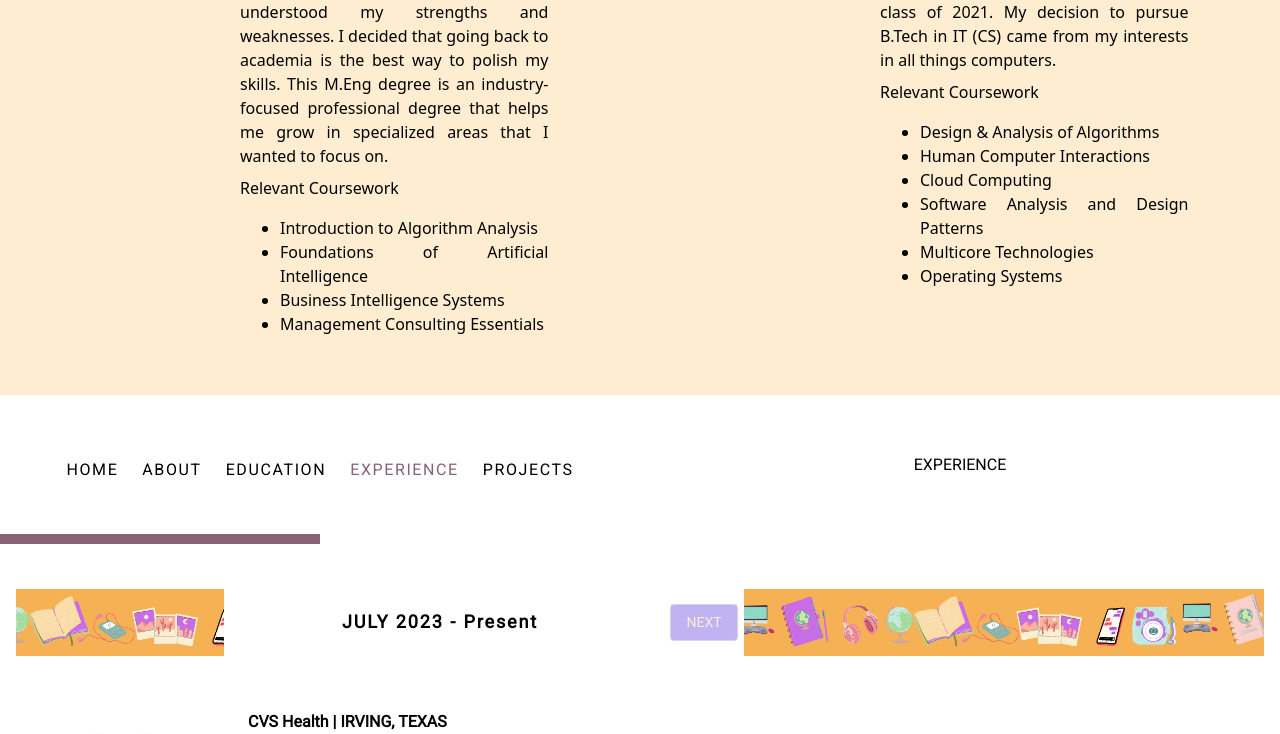
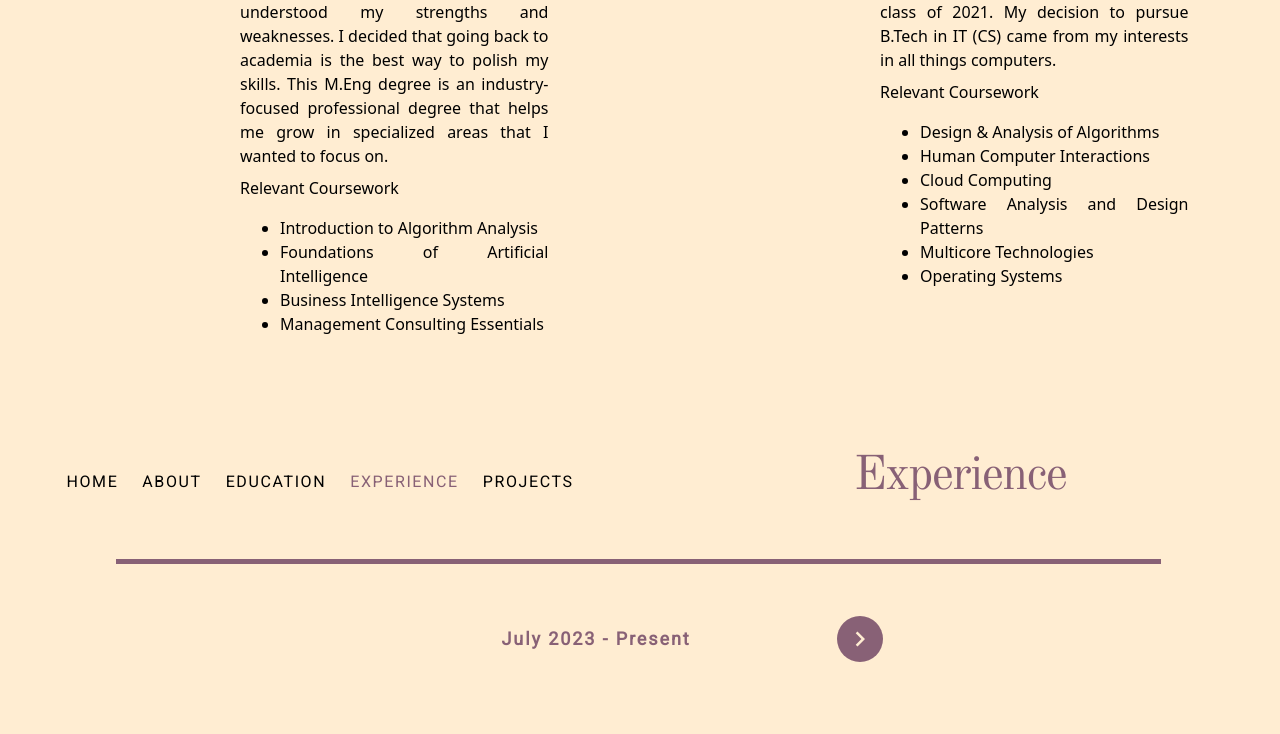
Before and after one commit to rachanac16/reflection, a React (Create React App) app: page / in a window 1280 px wide. Shown: the part 2005-2739 px from the top of the page. Built offline with nearby package versions, Linux system fonts and the light colour scheme.

Commit message:
feat: Experience enhanced, UI updates (#9)
* ui updates for experience

* enhancement to experience

```diff
--- a/src/App.css
+++ b/src/App.css
@@ -80,6 +80,10 @@
   background-size: cover;
 }
 
+.display-stretch{
+  align-items: stretch;
+}
+
 
 .display-flex-end{
   display: flex;
@@ -98,6 +102,7 @@
   text-align: justify;
   text-justify: inter-word;
 }
+
 
 .sub-header-2{
   /* font-family: system-ui, -apple-system, BlinkMacSystemFont, 'Segoe UI', Roboto, Oxygen, Ubuntu, Cantarell, 'Open Sans', 'Helvetica Neue', sans-serif; */
@@ -184,6 +189,34 @@
   align-items: center;
 }
 
+.icon-button{
+  animation: shake 0.2s ease-out;
+  animation-duration: 5s;
+}
+.icon-button:hover{
+  color: var(--primary);
+}
+
+@keyframes shake {
+  10%, 90% {
+    transform: translate3d(-1px, 0, 0);
+  }
+  20%, 80% {
+    transform: translate3d(2px, 0, 0);
+  }
+  30%, 50%, 70% {
+    transform: translate3d(-4px, 0, 0);
+  }
+  40%, 60% {
+    transform: translate3d(4px, 0, 0);
+  }
+}
+.center-flex-stretch{
+  display: flex;
+  align-items: stretch;
+  justify-content: center;
+}
+
 .display-flex-start{
   display: flex;
   justify-content: center;
@@ -215,16 +248,21 @@
 }
 
 .progress{
-  width: 25%;
+  width: 99%;
   background-color: var(--primary);
-  height: 10px;
+  height: 5px;
   transition: all 1s ease;
 }
 
-.progress:hover{
-  width: 50%;
+.progress-remaining{
+  width: 0%;
+  background-color: var(--primary);
+  border-color: var(--secondary);
+  height: 0px;
+  border-width: 2.5px;
+  border-style: dashed;
+  transition: all 1s ease;
 }
-
 
 .education-container{
   height:100%;
--- a/src/components/EducationRecord.js
+++ b/src/components/EducationRecord.js
@@ -66,8 +66,8 @@ function EducationRecord(props) {
         <Grid item className="content body">
           <div>Relevant Coursework</div>
           <ul>
-            {record.relevantCoursework.map((course) => (
-              <li>{course}</li>
+            {record.relevantCoursework.map((course, i) => (
+              <li key={i}>{course}</li>
             ))}
           </ul>
         </Grid>
--- a/src/components/ExperienceData.js
+++ b/src/components/ExperienceData.js
@@ -4,69 +4,69 @@ import deesha from "../assets/icons/deesha.jpg";
 import cvs from "../assets/icons/cvs.png";
 
 const ExperienceData = [
+  // {
+  //   id: 0,
+  //   shortName: "otb",
+  //   companyName: "OTB INNOVTECH LLP.",
+  //   position: "ANDROID APPLICATION DEVELOPER INTERN",
+  //   location: "MUMBAI, INDIA",
+  //   date: "MAY 2019 - JULY 2019",
+  //   description: [
+  //     "Designed an Android Application to track 100+ salespersons in real-time on the field with integrated features like booking orders and updating inventory which led to saving 2 hours per salesperson in traveling and eliminated 10 hours of delay caused by decisions made manually",
+  //     "Used Android Studio in Java; XML, PHP for REST API; AsyncTask for background threads; Firebase for real-time notifications",
+  //   ],
+  //   icon: otb,
+  //   skills: "Android Studio | Java | Firebase | Javascript | REST API",
+  // },
   {
     id: 0,
-    shortName: "otb",
-    companyName: "OTB INNOVTECH LLP.",
-    position: "ANDROID APPLICATION DEVELOPER INTERN",
-    location: "MUMBAI, INDIA",
-    date: "MAY 2019 - JULY 2019",
-    description: [
-      "Designed an Android Application to track 100+ salespersons in real-time on the field with integrated features like booking orders and updating inventory which led to saving 2 hours per salesperson in traveling and eliminated 10 hours of delay caused by decisions made manually",
-      "Used Android Studio in Java; XML, PHP for REST API; AsyncTask for background threads; Firebase for real-time notifications",
-    ],
-    icon: otb,
-    skills: "Android Studio | Java | Firebase | Javascript | REST API",
-  },
-  {
-    id: 1,
     shortName: "jpmc",
-    companyName: "JPMORGAN CHASE & CO.",
-    position: "SOFTWARE ANALYST INTERN",
-    location: "MUMBAI, INDIA",
-    date: "JUNE 2020 - JULY 2020",
+    companyName: "JPMorgan Chase & Co.",
+    position: "Software Analyst Intern",
+    location: "Mumbai, India",
+    date: "June 2020 - July 2020",
     description: [
       "Developed a Web Application using Spring-boot, ReactJS, and MySQL for handling daily activities of an NGO and providing a seamless volunteer experience with dynamic schedules that used a heuristic approach for organizing events",
     ],
     icon: JPMorgan,
     skills: "Spring Boot | Java | React.js | HTML | Javascript",
   },
+  // {
+  //   id: 2,
+  //   shortName: "deesha",
+  //   companyName: "DEESHA TRADE ENDEAVORS PVT. LTD.",
+  //   position: "BACKEND DEVELOPER INTERN",
+  //   location: "MUMBAI, INDIA",
+  //   date: "MARCH 2021 - APRIL 2021",
+  //   description: [
+  //     "Developed the application, tested, and maintained 10+ endpoints using Spring boot for an auction system of tea products",
+  //     "Improved the database to store the client information and the auction details for fast and real-time querying",
+  //   ],
+  //   icon: deesha,
+  //   skills: "Spring Boot | Java | Design Patterns | REST API | React.js",
+  // },
   {
-    id: 2,
-    shortName: "deesha",
-    companyName: "DEESHA TRADE ENDEAVORS PVT. LTD.",
-    position: "BACKEND DEVELOPER INTERN",
-    location: "MUMBAI, INDIA",
-    date: "MARCH 2021 - APRIL 2021",
-    description: [
-      "Developed the application, tested, and maintained 10+ endpoints using Spring boot for an auction system of tea products",
-      "Improved the database to store the client information and the auction details for fast and real-time querying",
-    ],
-    icon: deesha,
-    skills: "Spring Boot | Java | Design Patterns | REST API | React.js",
-  },
-  {
-    id: 3,
+    id: 1,
     shortName: "jpmc",
-    companyName: "JPMORGAN CHASE & CO.",
-    position: "SOFTWARE ANALYST",
-    location: "MUMBAI, INDIA",
-    date: "JULY 2021 - JULY 2022",
+    companyName: "JPMorgan Chase & Co.",
+    position: "Software Analyst",
+    location: "Mumbai India",
+    date: "July 2021 - July 2022",
     description: [
       "Responsible for providing automation using Python to existing monitoring applications in a DevOps and SRE role and taking responsibility for ad hoc requests for enhancements in internal applications",
       "Created an incident reporting system in Java, and AngularJS used across all business markets by more than 200+ people",
     ],
     icon: JPMorgan,
     skills:
-      "Python | Python Server Side | Java | Javascript | HTML | System Designs | Agile Methodologies | Scrum | CICD | Jules deployment",
+      "Python | Python Server Side | Java | Javascript | HTML | CI/CD | Jules deployment",
   },
   {
-    id: 4,
+    id: 2,
     shortName: "cvs",
     companyName: "CVS Health",
-    position: "CLOUD ENGINEER",
-    location: "IRVING, TEXAS",
-    date: "JULY 2023 - Present",
+    position: "Cloud Engineer",
+    location: "Irving, Texas",
+    date: "July 2023 - Present",
     description: [
       "Responsible for architecting and implementing cloud solutions",
       "Developing software solutions around client requirements in Python and Angular.",
--- a/src/components/ExperienceRecord.js
+++ b/src/components/ExperienceRecord.js
@@ -9,12 +9,21 @@ function ExperienceRecord(props) {
   }, [props.record]);
 
   return (
-    <Grid item container xs={12} md={12} lg={12} className="bg-white" p={2}>
-      <Grid item xs={2} md={2} lg={2} className="bg-primary dispaly-flex-start">
+    <Grid
+      item
+      container
+      xs={12}
+      md={12}
+      lg={12}
+      className="bg-secondary center-flex-stretch"
+      p={2}
+      sx={{ height: "60%" }}
+    >
+      <Grid item xs={2} md={2} lg={2} className="display-flex-center">
         <Avatar
           alt={record.companyName}
           src={record.icon}
-          sx={{ height: "15vw", width: "100%" }}
+          sx={{ height: "15vw", width: "15vw", borderRadius: "2rem" }}
           variant="square"
         />
       </Grid>
@@ -23,29 +32,41 @@ function ExperienceRecord(props) {
         container
         direction="column"
         xs={10}
-        md={10}
-        lg={10}
+        md={6}
+        lg={6}
         p={3}
         spacing={2}
       >
-        <Grid item className="sub-header-2">
-          {record.companyName} | {record.location}
+        <Grid item className="sub-header">
+          {record.companyName}
         </Grid>
-        <Grid item className="content"></Grid>
-        <Grid item className="content">
-          {record.position}
+
+        <Grid item className="body content">
+          {record.position}, {record.location}
         </Grid>
-        <Grid item className="content">
+        <Grid item>
+          <hr
+            style={{
+              color: "var(--primary)",
+              backgroundColor: "var(--primary)",
+              height: 2,
+              width: "100%",
+            }}
+          />
+        </Grid>
+        <Grid item className="body content">
           {record.desc}
         </Grid>
-        <Grid item className="content">
+        <Grid item className="body content">
           {record.skills}
         </Grid>
-        <Grid item className="content">
-          <div className="content-italic">KEY TAKEAWAYS</div>
+        <Grid item className="content body">
+          <div className="">Key Takeaways</div>
           <ul>
-            {record.description.map((course) => (
-              <li style={{ paddingBottom: "5px", width: "70%" }}>{course}</li>
+            {record.description.map((course, i) => (
+              <li style={{ paddingBottom: "5px" }} key={i}>
+                {course}
+              </li>
             ))}
           </ul>
         </Grid>
--- a/src/components/Navbar.js
+++ b/src/components/Navbar.js
@@ -6,21 +6,20 @@ function Navbar(props) {
     <Grid
       item
       container
-      xs={12}
       className={
         "center-flex " +
         (props.id !== "homelink" && props.id !== "projectslink"
           ? "navbar"
           : "navbar-contrast")
       }
-      spacing={{ xs: 1, md: 3, lg: 3 }}
+      columnSpacing={{ xs: 1, md: 3, lg: 3 }}
       style={{ paddingTop: "10px" }}
     >
       <Grid item>
         <a
           onClick={() => props.scrollTo("#home")}
           id="homelink"
-          className={props.id === "homelink" && "color-black"}
+          className={props.id === "homelink" ? "color-black" : ""}
         >
           HOME
         </a>
@@ -29,7 +28,7 @@ function Navbar(props) {
         <a
           onClick={() => props.scrollTo("#about")}
           id="aboutlink"
-          className={props.id === "aboutlink" && "color-primary"}
+          className={props.id === "aboutlink" ? "color-primary" : ""}
         >
           ABOUT
         </a>
@@ -38,7 +37,7 @@ function Navbar(props) {
         <a
           onClick={() => props.scrollTo("#education")}
           id="educationlink"
-          className={props.id === "educationlink" && "color-primary"}
+          className={props.id === "educationlink" ? "color-primary" : ""}
         >
           EDUCATION
         </a>
@@ -47,7 +46,7 @@ function Navbar(props) {
         <a
           onClick={() => props.scrollTo("#experience")}
           id="experiencelink"
-          className={props.id === "experiencelink" && "color-primary"}
+          className={props.id === "experiencelink" ? "color-primary" : ""}
         >
           EXPERIENCE
         </a>
@@ -56,7 +55,7 @@ function Navbar(props) {
         <a
           onClick={() => props.scrollTo("#projects")}
           id="projectslink"
-          className={props.id === "projectslink" && "color-black"}
+          className={props.id === "projectslink" ? "color-black" : ""}
         >
           PROJECTS
         </a>
--- a/src/pages/Experience.js
+++ b/src/pages/Experience.js
@@ -1,53 +1,73 @@
 import { Grid, IconButton, Button } from "@mui/material";
-import React, { useState } from "react";
+import React, { useEffect, useState } from "react";
 import KeyboardDoubleArrowDownIcon from "@mui/icons-material/KeyboardDoubleArrowDown";
+import ChevronRightIcon from "@mui/icons-material/ChevronRight";
+import ChevronLeftIcon from "@mui/icons-material/ChevronLeft";
 import Navbar from "../components/Navbar";
 import ExperienceData from "../components/ExperienceData";
 import ExperienceRecord from "../components/ExperienceRecord";
 import RestartAltIcon from "@mui/icons-material/RestartAlt";
+import Slide from "@mui/material/Slide";
 
 function Experience(props) {
   const [currentRecord, setCurrentRecord] = useState(0);
   const [showArrowLeft, setShowArrowLeft] = useState(false);
   const [showArrowRight, setShowArrowRight] = useState(true);
   const [experienceData, setExperienceData] = useState(ExperienceData);
-  const progressFactor = 100 / ExperienceData.length;
+  const [progressFactor, setProgressFactor] = useState(
+    100 / ExperienceData.length,
+  );
+
+  const setProgress = (width) => {
+    const progress = document.querySelector("#progress");
+    const progressRemaining = document.querySelector("#progress-remaining");
+    progressRemaining.style.width = width + "%";
+    progress.style.width = 99 - width + "%";
+    return width;
+  };
 
   const increaseCurrentRecord = () => {
-    if (currentRecord < experienceData.length - 2) {
+    const curr = currentRecord + 1;
+    if (curr > experienceData.length - 1) {
+      return;
+    }
+    if (curr === experienceData.length - 1) {
+      setShowArrowRight(false);
+      setShowArrowLeft(true);
+    } else if (curr > 0) {
       setShowArrowRight(true);
-      setShowArrowLeft(true);
-    } else {
-      setShowArrowRight(false);
-    }
-    const progress = document.querySelector("#progress");
-    progress.style.width = progressFactor * (currentRecord + 2) + "%";
-    setCurrentRecord(currentRecord + 1);
-  };
-
-  const decreaseCurrentRecord = () => {
-    if (currentRecord === experienceData.length - 1) {
-      setShowArrowRight(true);
-    } else if (currentRecord > 1) {
       setShowArrowLeft(true);
     } else {
       setShowArrowLeft(false);
     }
-    setCurrentRecord(currentRecord - 1);
-    const progress = document.querySelector("#progress");
-    progress.style.width = progressFactor * currentRecord + "%";
+    setProgress(progressFactor * curr);
+    setCurrentRecord(curr);
+  };
+
+  const decreaseCurrentRecord = () => {
+    const curr = currentRecord - 1;
+    if (curr < 0) {
+      return;
+    }
+    if (curr > 0) {
+      setShowArrowLeft(true);
+      setShowArrowRight(true);
+    } else {
+      setShowArrowLeft(false);
+    }
+    setProgress(progressFactor * curr);
+    setCurrentRecord(curr);
   };
 
   const resetCurrentRecord = () => {
     setCurrentRecord(0);
     setShowArrowLeft(false);
     setShowArrowRight(true);
-    const progress = document.querySelector("#progress");
-    progress.style.width = progressFactor + "%";
+    setProgress(0);
   };
 
   return (
-    <Grid container className="App-container" id="experience">
+    <Grid container className="App-container bg-secondary" id="experience">
       <Grid item container xs={12} md={6} lg={6} className="bg-white" p={5}>
         <Navbar scrollTo={props.scrollTo} id={"experiencelink"} />
       </Grid>
@@ -56,15 +76,23 @@ function Experience(props) {
         xs={12}
         md={6}
         lg={6}
-        className="main-header center-flex"
+        className="header color-primary center-flex bg-secondary"
         p={5}
       >
-        EXPERIENCE
+        Experience
       </Grid>
-      <Grid item xs={12} md={12} lg={12} className="bg-white" spacing={0}>
+      <Grid
+        item
+        container
+        xs={12}
+        md={12}
+        lg={12}
+        sx={{ paddingLeft: "7rem", paddingRight: "7rem", display: "flex" }}
+      >
+        <div className="progress-remaining" id="progress-remaining"></div>
         <div className="progress" id="progress"></div>
       </Grid>
-      <Grid item container xs={12} md={12} lg={12} className="bg-white">
+      <Grid item container xs={12} md={12} lg={12}>
         <Grid
           item
           container
@@ -74,7 +102,6 @@ function Experience(props) {
           className="content center-flex letter-spacing"
           p={2}
         >
-          <Grid item className="divider height100" xs={0} md={2} lg={2}></Grid>
           <Grid
             item
             container
@@ -90,20 +117,18 @@ function Experience(props) {
                 xs={2}
                 md={2}
                 lg={2}
-                className="content-big center-flex"
+                className="content-big center-flex icon-button"
               >
-                <Button
+                <IconButton
                   onClick={() => decreaseCurrentRecord()}
-                  variant="outlined"
-                  color="secondary"
-                  sx={{
-                    "&:hover": { color: "#c0b3f3", backgroundColor: "#ffffff" },
-                    backgroundColor: "#c0b3f3",
-                  }}
-                  className="button"
+                  sx={{ backgroundColor: "var(--primary)" }}
                 >
-                  PREV
-                </Button>
+                  <ChevronLeftIcon
+                    color="secondary"
+                    className="icon-button"
+                    sx={{ fontSize: "30px" }}
+                  />
+                </IconButton>
               </Grid>
             )}
             <Grid
@@ -111,40 +136,51 @@ function Experience(props) {
               xs={8}
               md={8}
               lg={showArrowLeft ? 8 : 10}
-              className="center-flex"
+              className="center-flex color-primary"
             >
               {experienceData[currentRecord].date}
             </Grid>
-            <Grid item xs={2} md={2} lg={2} className="center-flex">
-              {showArrowRight ? (
-                <Button
+            {showArrowRight ? (
+              <Grid
+                item
+                xs={2}
+                md={2}
+                lg={2}
+                className="center-flex icon-button"
+              >
+                <IconButton
                   onClick={() => increaseCurrentRecord()}
-                  variant="outlined"
-                  color="secondary"
-                  sx={{
-                    "&:hover": { color: "#c0b3f3", backgroundColor: "#ffffff" },
-                    backgroundColor: "#c0b3f3",
-                  }}
-                  className="button"
+                  sx={{ backgroundColor: "var(--primary)" }}
                 >
-                  NEXT
-                </Button>
-              ) : (
-                <IconButton onClick={() => resetCurrentRecord()}>
-                  <RestartAltIcon
-                    color="buttonColor"
-                    sx={{ fontSize: "40px", "&:hover": { color: "#c0b3f3" } }}
+                  <ChevronRightIcon
+                    color="secondary"
+                    className="icon-button"
+                    sx={{ fontSize: "30px" }}
                   />
                 </IconButton>
-              )}
-            </Grid>
+              </Grid>
+            ) : (
+              <Grid item xs={2} md={2} lg={2} className="center-flex">
+                <IconButton
+                  onClick={() => resetCurrentRecord()}
+                  sx={{ backgroundColor: "var(--primary)" }}
+                >
+                  <RestartAltIcon
+                    color="secondary"
+                    sx={{
+                      fontSize: "30px",
+                      "&hover": { color: "var(--primary" },
+                    }}
+                  />
+                </IconButton>
+              </Grid>
+            )}
           </Grid>
-          <Grid item className="divider height100" xs={0} md={5} lg={5}></Grid>
         </Grid>
       </Grid>
       <ExperienceRecord record={experienceData[currentRecord]} />
 
-      <Grid
+      {/* <Grid
         item
         container
         xs={12}
@@ -158,7 +194,7 @@ function Experience(props) {
             sx={{ fontSize: "30px", "&:hover": { color: "#000000" } }}
           />
         </IconButton>
-      </Grid>
+      </Grid> */}
     </Grid>
   );
 }
```
Also changed, not shown: public/manifest.json.
